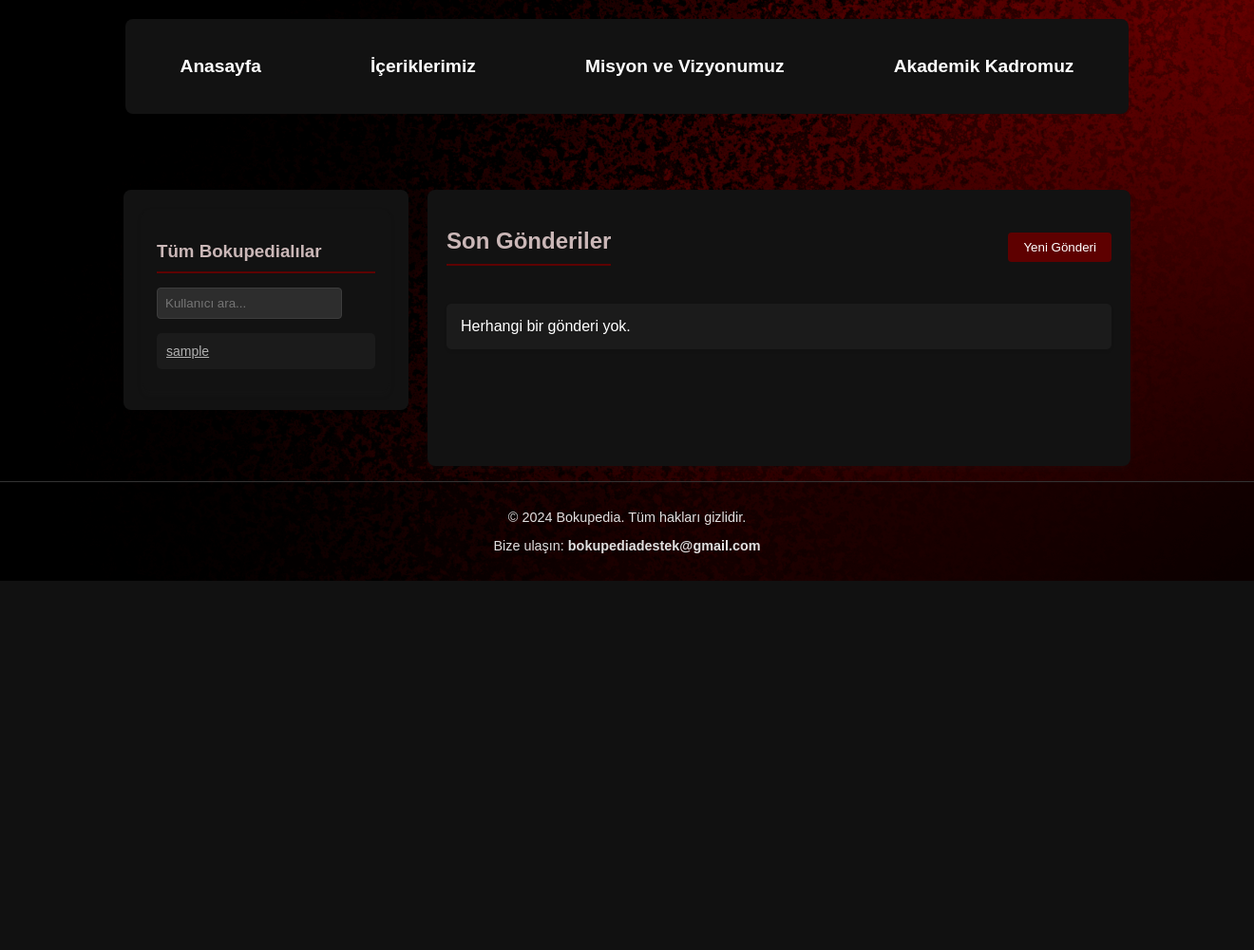
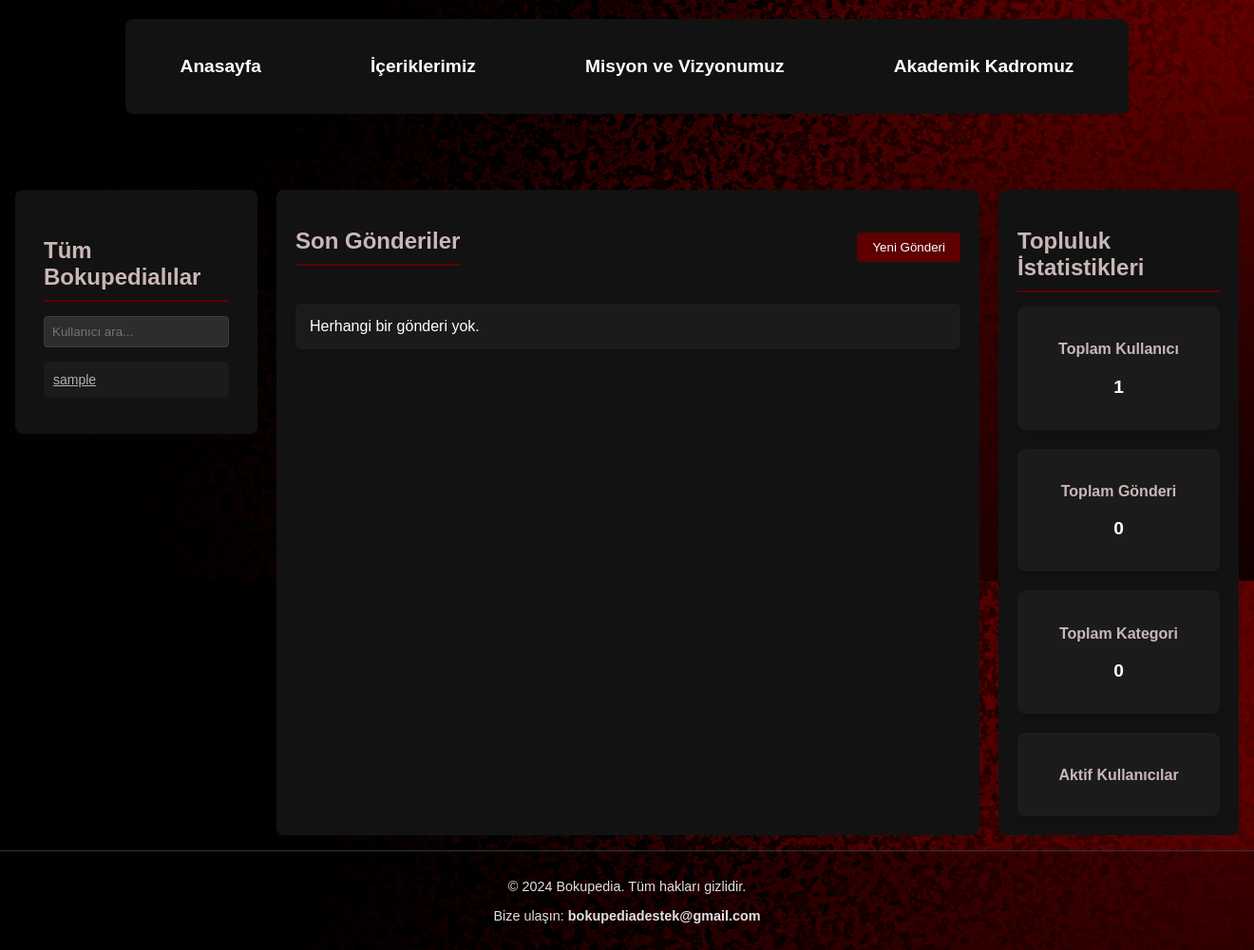
Before and after one commit to Bokupedia/Bokupedia, a Django app: page / in a window 1320 px wide. Shown: the part 188-1189 px from the top of the page at 95% size. Before the commit the page ends 800 px from the top, so only its background shows below. Run offline with Django 5.2, Linux system fonts and the light colour scheme; the visitor is signed in with stand-in values (Sample User, id 1); data comes from the database, SQL or seed files in the repository; data that the repository does not hold is empty; some libraries are stand-ins or nearby versions.

Commit message:
Forum/Stats demo

```diff
--- a/discussion_forum/templates/discussion_forum/forum_index.html
+++ b/discussion_forum/templates/discussion_forum/forum_index.html
@@ -2,9 +2,10 @@
 {% load static %}
 {% block content %}
 <main class="forum-container">
-  <section class="users-sidebar">
+
+  <section class="users-container">
     <div class="users-container">
-        <h3>Tüm Bokupedialılar</h3>
+        <h2>Tüm Bokupedialılar</h2>
         <div class="search-container">
             <input type="text" id="searchInput" placeholder="Kullanıcı ara..." onkeyup="searchUsers()">
         </div>
@@ -47,7 +48,7 @@
     <div id="postModal" class="modal">
       <div class="modal-content">
         <span class="close" onclick="closePostModal()">&times;</span>
-        <h3>Yeni Gönderi Oluştur</h3>
+        <h2>Yeni Gönderi Oluştur</h2>
         <form method="POST" action="{% url 'discussion_forum:create_post' %}" class="post-form" enctype="multipart/form-data" onsubmit="return validatePostForm()">
           {% csrf_token %}
           <div class="form-group">
@@ -106,6 +107,27 @@
     {% endif %}
   </section>
 
+  <section class="stats-container">
+    <h2>Topluluk İstatistikleri</h2>
+    <div class="stats-grid">
+      <div class="stat-item">
+        <h4>Toplam Kullanıcı</h4>
+        <p>{{ stats.total_users }}</p>
+      </div>
+      <div class="stat-item">
+        <h4>Toplam Gönderi</h4>
+        <p>{{ stats.total_posts }}</p>
+      </div>
+      <div class="stat-item">
+        <h4>Toplam Kategori</h4>
+        <p>{{ stats.total_categories }}</p>
+      </div>
+      <div class="stat-item">
+        <h4>Aktif Kullanıcılar</h4>
+        <p>{{ stats.active_users }}</p>
+      </div>
+    </div>
+  </section>
     {% else %}
     <main class="auth-container">
       <section class="auth">
@@ -118,7 +140,8 @@
 <style>
   .forum-container {
     display: grid;
-    grid-template-columns: 300px 1fr;
+    grid-template-columns: 1fr 2fr 1fr;
+    grid-auto-rows: max-content;
     gap: 20px;
     max-width: 1500px;
     margin: 0 auto;
@@ -147,9 +170,10 @@
     border-radius: 8px;
     padding: 15px;
     box-shadow: 0 4px 6px rgba(37, 37, 37, 0.1);
-  }
+    max-height: max-content;
+ }
 
-  .users-container h3 {
+  .users-container h2 {
     color: #cab7b7;
     border-bottom: 2px solid #5e0000;
     padding-bottom: 10px;
@@ -209,9 +233,10 @@
     background: #7a0000;
   }
 
-  @media (max-width: 768px) {
+  @media (max-width: 1024px) {
     .forum-container {
       grid-template-columns: 1fr;
+      gap: 15px;
     }
 
     .users-sidebar {
@@ -418,6 +443,55 @@
     .remove-file:hover {
         color: #ff0000;
     }
+
+    /* Stats */
+
+    .stats-container {
+      background-color: #121212;
+      border-radius: 8px;
+      padding: 20px;
+      box-shadow: 0 4px 6px rgba(37, 37, 37, 0.1);
+      max-height: max-content;
+    }
+
+    .stats-container h2 {
+      color: #cab7b7;
+      border-bottom: 2px solid #5e0000;
+      padding-bottom: 10px;
+      margin-bottom: 15px;
+    }
+
+    .stats-grid {
+      display: grid;
+      grid-template-columns: repeat(auto-fit, minmax(200px, 1fr));
+      gap: 20px;
+    }
+
+    .stat-item {
+      background-color: #1b1b1b;
+      border-radius: 8px;
+      padding: 15px;
+      text-align: center;
+      box-shadow: 0 4px 6px rgba(0, 0, 0, 0.1);
+      transition: transform 0.3s, box-shadow 0.3s;
+    }
+
+    .stat-item:hover {
+      transform: scale(1.05);
+      box-shadow: 0 6px 8px rgba(0, 0, 0, 0.2);
+    }
+
+    .stat-item h4 {
+      color: #cab7b7;
+      margin-bottom: 8px;
+    }
+
+    .stat-item p {
+      color: #fff;
+      font-size: 1.2em;
+      font-weight: bold;
+    }
+
 </style>
 
 <script>
--- a/discussion_forum/views.py
+++ b/discussion_forum/views.py
@@ -8,6 +8,9 @@ from .models import Topic, Category, Post
 from django.db.models.functions import Lower
 from user_accounts.models import User
 from notifications.models import Notification
+from django.contrib.sessions.models import Session
+from django.utils import timezone
+from datetime import timedelta
 from post_interactions.models import (
     Comment,
     Haha,
@@ -100,6 +103,21 @@ def forum_index(request):
     paginator = Paginator(all_posts, 10)
     page = request.GET.get('page', 1)
 
+    total_users = User.objects.count()
+    total_posts = Post.objects.count()
+    total_categories = Category.objects.count()
+
+    active_sessions = Session.objects.filter(expire_date__gte=timezone.now()).count()
+
+    # Son 15 dakikada aktif olan kullanıcılar
+    active_time_threshold = timezone.now() - timedelta(minutes=15)
+    active_users = User.objects.filter(last_login__gte=active_time_threshold)
+
+    active_users_count = active_users.count()
+
+    active_users_names = [user.username for user in active_users]
+    active_users_count = len(active_users_names)
+
     try:
         latest_posts = paginator.page(page)
     except PageNotAnInteger:
@@ -111,7 +129,13 @@ def forum_index(request):
         'categories': categories,
         'latest_posts': latest_posts,
         'users': all_users,
-    })
+        'stats': {
+            'total_users': total_users,
+            'total_posts': total_posts,
+            'total_categories': total_categories,
+            'active_users': ', '.join(active_users_names)
+        }
+})
 
 @login_required
 def category_topics(request, category_id):
```
